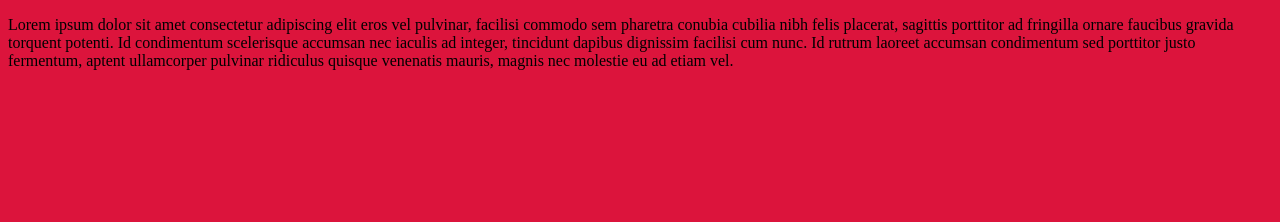
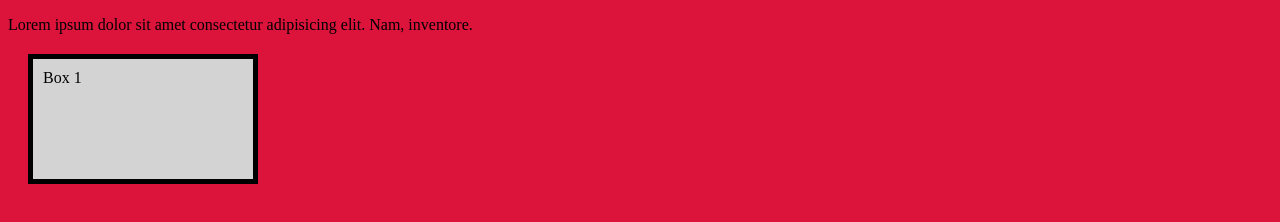
Before and after one commit to Alejo-stack-tech/CSS.3233, a plain HTML site: page index.html in a window 1280 px wide. Drawn offline with Linux system fonts and the light colour scheme.

Commit message:
css gary box

```diff
--- a/estilos/estilos.css
+++ b/estilos/estilos.css
@@ -1,3 +1,13 @@
 body {
     background-color: crimson;
 }
+
+
+    .box {
+        width: 200px;
+        height: 100px;
+        padding: 10px;
+        border: 5px solid black;
+        margin: 20px;
+        background-color: lightgray;
+    }
--- a/index.html
+++ b/index.html
@@ -8,9 +8,13 @@
 
     <link rel="stylesheet" href="estilos/estilos.css">
     <link rel="stylesheet" href="estilos/movil.css">
-<p>Lorem ipsum dolor sit amet consectetur adipiscing elit eros vel pulvinar, facilisi commodo sem pharetra conubia cubilia nibh felis placerat, sagittis porttitor ad fringilla ornare faucibus gravida torquent potenti. Id condimentum scelerisque accumsan nec iaculis ad integer, tincidunt dapibus dignissim facilisi cum nunc. Id rutrum laoreet accumsan condimentum sed porttitor justo fermentum, aptent ullamcorper pulvinar ridiculus quisque venenatis mauris, magnis nec molestie eu ad etiam vel.</p>
+<p>Lorem ipsum dolor sit amet consectetur adipisicing elit. Nam, inventore.</p>
+
+    <div class="box">
+    Box 1
+</div>
+</style>
 </head>
-<body style="background-color: crimson;"> </body>
+<body></body>
 
-</body>
 </html>
```
